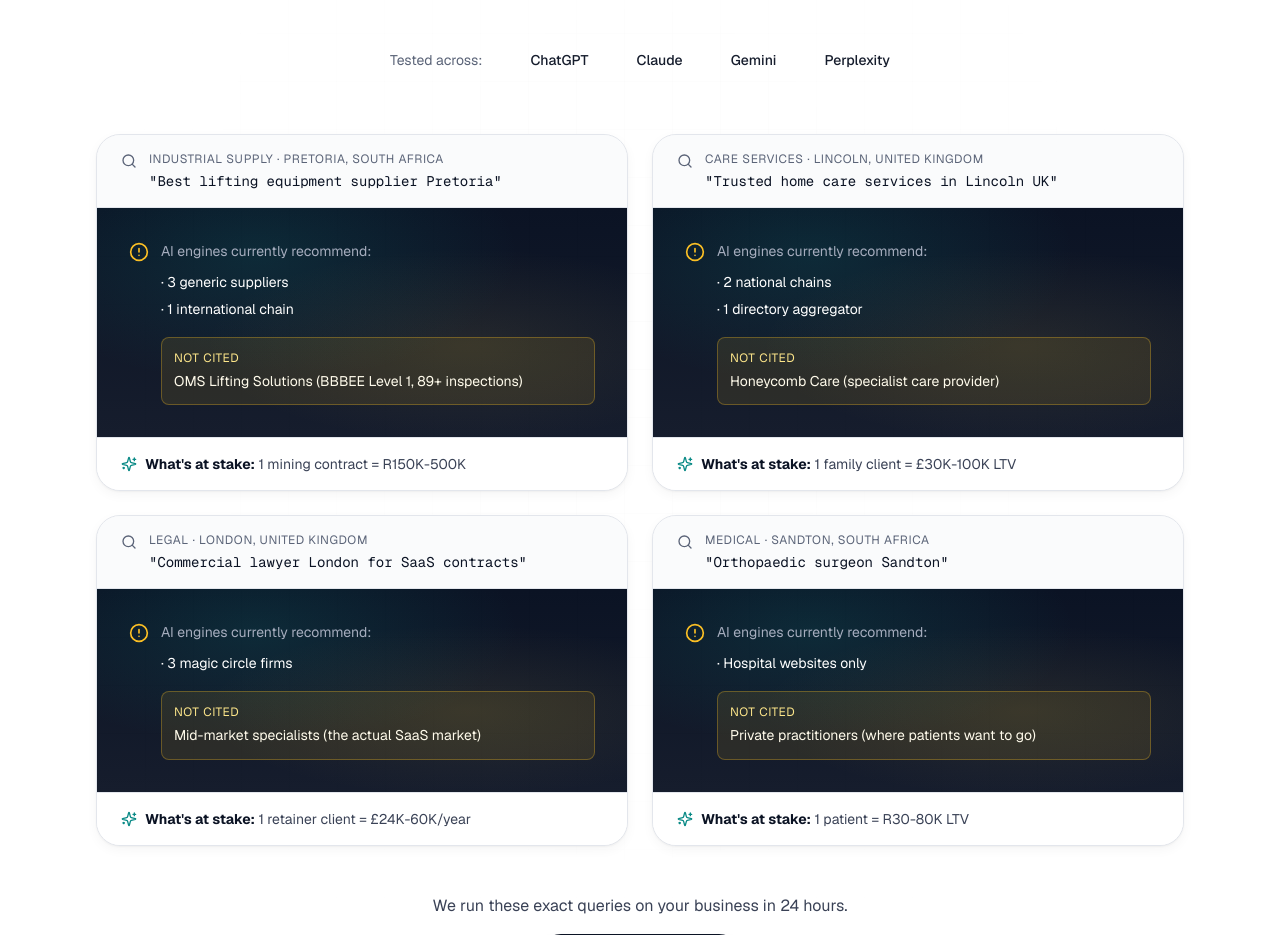
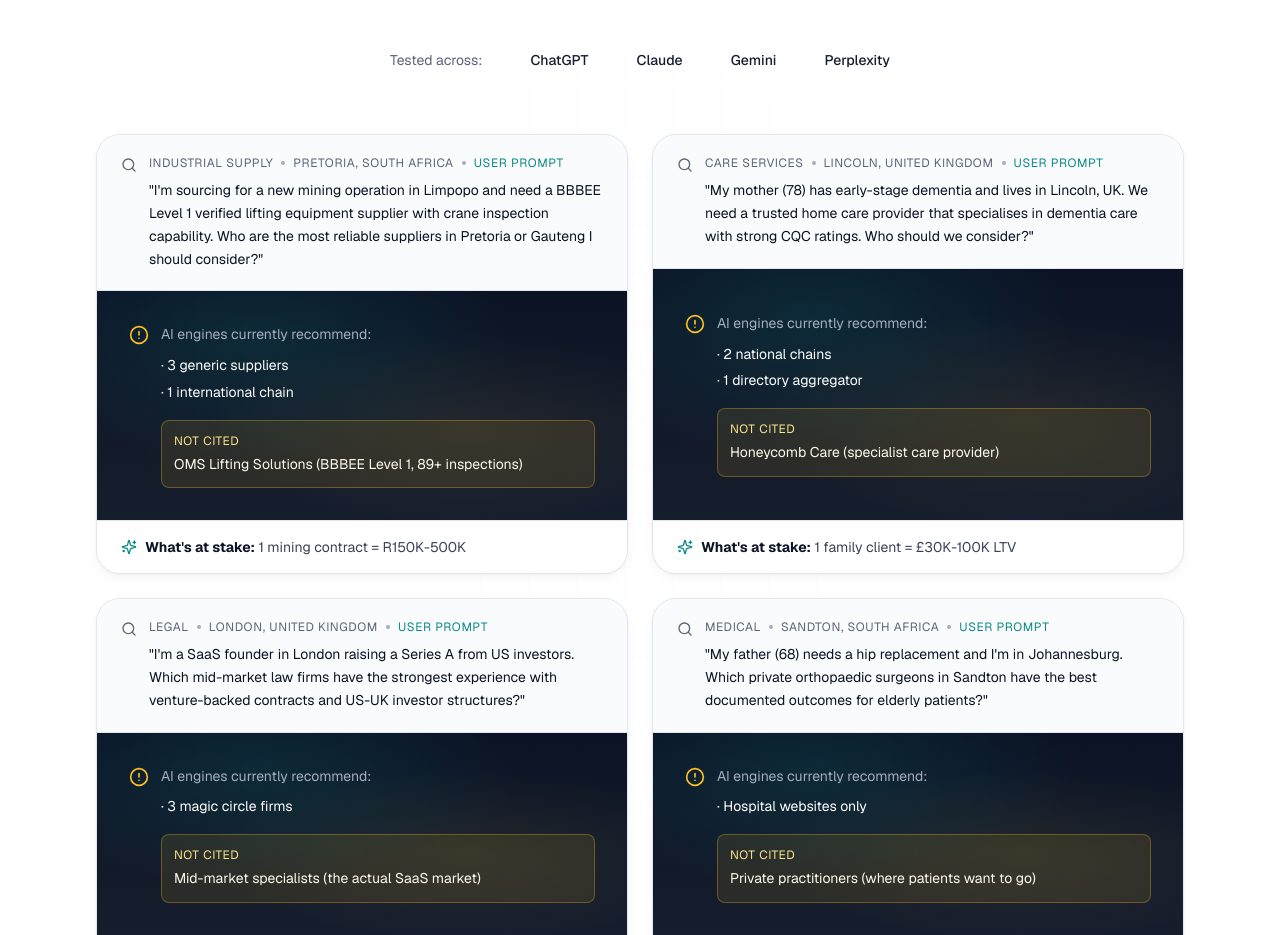
Before and after one commit to kabelomore1-sudo/kabelomore-site, a Next.js app: page / in a window 1280 px wide. Shown: the part 1520-2455 px from the top of the page. Built offline with nearby package versions, Linux system fonts and the light colour scheme.

Commit message:
Replace Google-syntax queries with AEO/GEO conversational prompts in demo section

```diff
--- a/components/ai-demo-section.tsx
+++ b/components/ai-demo-section.tsx
@@ -15,7 +15,8 @@
 const demoScenarios = [
   {
     industry: "Industrial supply",
-    query: "Best lifting equipment supplier Pretoria",
+    query:
+      "I'm sourcing for a new mining operation in Limpopo and need a BBBEE Level 1 verified lifting equipment supplier with crane inspection capability. Who are the most reliable suppliers in Pretoria or Gauteng I should consider?",
     location: "Pretoria, South Africa",
     findings: {
       cited: ["3 generic suppliers", "1 international chain"],
@@ -26,7 +27,8 @@
   },
   {
     industry: "Care services",
-    query: "Trusted home care services in Lincoln UK",
+    query:
+      "My mother (78) has early-stage dementia and lives in Lincoln, UK. We need a trusted home care provider that specialises in dementia care with strong CQC ratings. Who should we consider?",
     location: "Lincoln, United Kingdom",
     findings: {
       cited: ["2 national chains", "1 directory aggregator"],
@@ -37,7 +39,8 @@
   },
   {
     industry: "Legal",
-    query: "Commercial lawyer London for SaaS contracts",
+    query:
+      "I'm a SaaS founder in London raising a Series A from US investors. Which mid-market law firms have the strongest experience with venture-backed contracts and US-UK investor structures?",
     location: "London, United Kingdom",
     findings: {
       cited: ["3 magic circle firms"],
@@ -48,7 +51,8 @@
   },
   {
     industry: "Medical",
-    query: "Orthopaedic surgeon Sandton",
+    query:
+      "My father (68) needs a hip replacement and I'm in Johannesburg. Which private orthopaedic surgeons in Sandton have the best documented outcomes for elderly patients?",
     location: "Sandton, South Africa",
     findings: {
       cited: ["Hospital websites only"],
@@ -106,15 +110,19 @@
               key={scenario.query}
               className="group flex flex-col overflow-hidden rounded-3xl border border-rule bg-white shadow-soft transition-all hover:border-accent-300 hover:shadow-card"
             >
-              {/* Query bar — looks like an AI search input */}
-              <div className="border-b border-rule bg-ink-50/60 px-6 py-4">
+              {/* Query bar — looks like an AI prompt input */}
+              <div className="border-b border-rule bg-ink-50/60 px-6 py-5">
                 <div className="flex items-start gap-3">
                   <Search className="mt-0.5 h-4 w-4 flex-shrink-0 text-ink-400" />
                   <div className="flex-1 min-w-0">
-                    <div className="text-xs uppercase tracking-wider text-ink-400">
-                      {scenario.industry} · {scenario.location}
+                    <div className="flex items-center gap-2 text-xs uppercase tracking-wider text-ink-400">
+                      <span>{scenario.industry}</span>
+                      <span className="h-1 w-1 rounded-full bg-ink-300" />
+                      <span>{scenario.location}</span>
+                      <span className="h-1 w-1 rounded-full bg-ink-300" />
+                      <span className="text-accent-600">User prompt</span>
                     </div>
-                    <div className="mt-1 font-mono text-sm text-ink-900 break-words">
+                    <div className="mt-2 text-sm text-ink-900 leading-relaxed">
                       "{scenario.query}"
                     </div>
                   </div>
```
